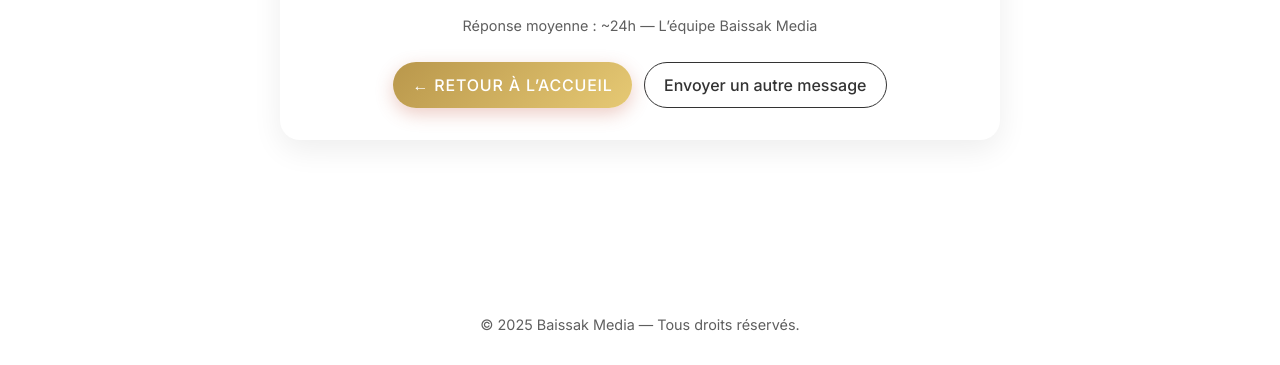
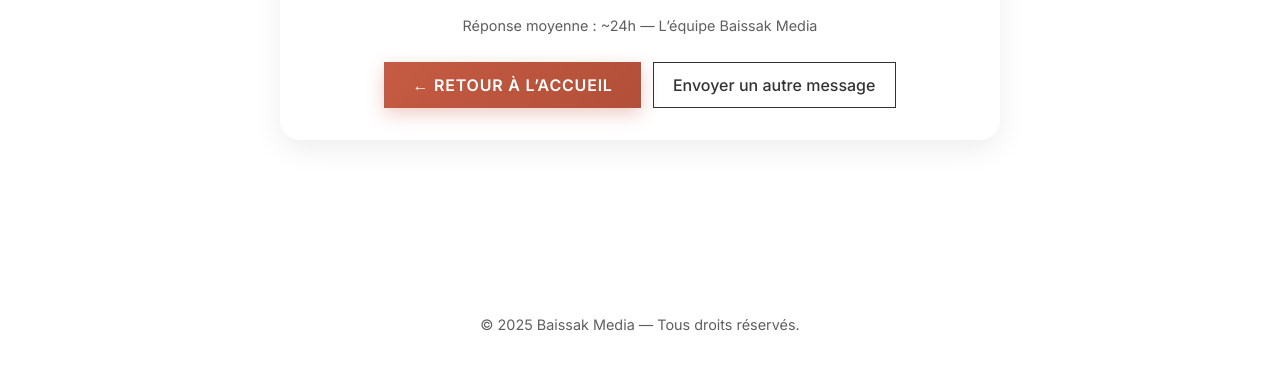
Before and after one commit to RiwaneAberkane/BaissakMedia, a plain HTML site: page merci.html in a window 1280 px wide. Shown: the part 435-800 px from the top of the page. Drawn offline with nearby package versions, Linux system fonts and the light colour scheme.

Commit message:
add merci page and form complete

```diff
--- a/merci.css
+++ b/merci.css
@@ -86,16 +86,23 @@ body {
     align-items: center;
     justify-content: center;
     padding: .75rem 1.2rem;
-    border-radius: 999px;
     font-family: Inter, sans-serif;
     font-weight: 500;
     transition: all .3s ease;
 }
 
 .bouton--or {
-    background: linear-gradient(135deg, #b9974b, #e6c974);
+    background: linear-gradient(135deg, var(--terracotta), #b24f38);
     color: #fff;
     border: none;
+    padding: 13px 28px;
+    font-weight: 600;
+    letter-spacing: .05em;
+    box-shadow: 0 6px 18px rgba(197, 91, 67, .3);
+    transition: all .3s ease;
+    position: relative;
+    overflow: hidden;
+    cursor: pointer;
 }
 
 .bouton--or:hover {
```
